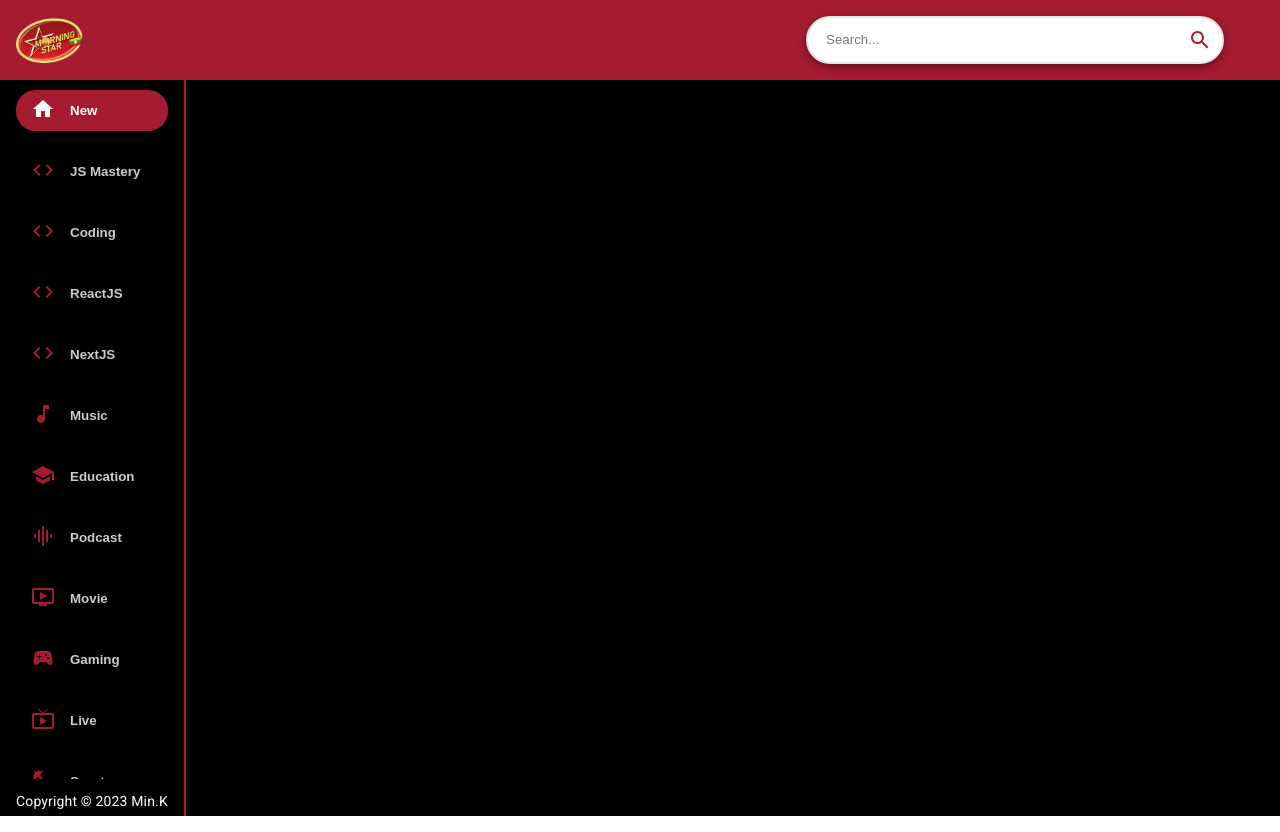
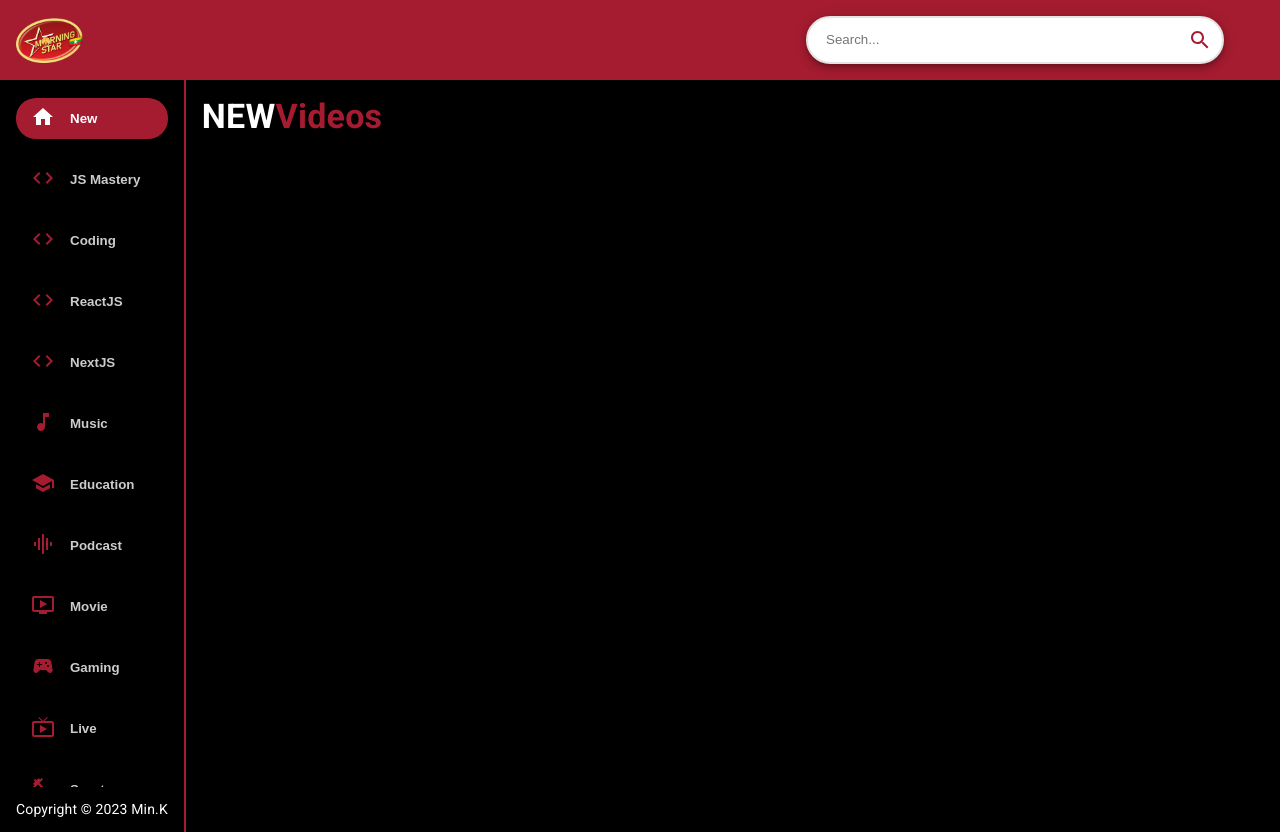
Before and after one commit to min-hinthar/YouTube_API_React_App, a React (Create React App) app: page / in a window 1280 px wide. Built offline with nearby package versions, Linux system fonts and the light colour scheme.

Commit message:
Video.jsx component created and added to Feed

```diff
--- a/src/components/Feed.jsx
+++ b/src/components/Feed.jsx
@@ -1,6 +1,7 @@
 import { useState, useEffect } from "react";
 import { Box, Stack, Typography } from "@mui/material";
-import Sidebar from "./Sidebar";
+
+import { Sidebar, Videos } from './index';
 
 const Feed = () => {
   return (
@@ -8,10 +9,10 @@ const Feed = () => {
       sx={{ flexDirection: { sx: 'column', md: 'row' }}}
     >
       <Box
-        sx={{ height: { sx: 'auto', md: '92vh' }, borderRight: '2px solid #A51C30', px: {sx: 0, md: 2}}}
+        sx={{ height: { sx: 'auto', md: '92vh' }, borderRight: '2px solid #A51C30', px: {sx: 0, md: 2}, p:1 }}
       >
         <Sidebar />
-
+      {/* Copyright */}
         <Typography
           className="copyright"
             variant='body2'
@@ -20,6 +21,33 @@ const Feed = () => {
           Copyright © 2023 Min.K
         </Typography>
       </Box>
+    {/* Videos Feed */}
+      <Box
+        p={2}
+        sx={{
+          overflow: 'auto',
+          height: '90vh',
+          flex: 2,
+        }}
+      >
+        <Typography
+          variant="h4"
+          fontWeight='bold'
+          mb={2}
+          sx={{
+            color: 'white'
+          }}
+        >
+          NEW
+          <span
+            style={{ color: '#A51C30'}}
+          >
+            Videos
+          </span>
+        </Typography>
+      {/* VIDEOS */}
+        <Videos />
+      </Box>
     </Stack>
   )
 }
--- /dev/null
+++ b/src/components/Videos.jsx
@@ -0,0 +1,9 @@
+import React from 'react'
+
+const Videos = () => {
+  return (
+    <div>Videos</div>
+  )
+}
+
+export default Videos
--- a/src/components/index.js
+++ b/src/components/index.js
@@ -5,3 +5,4 @@ export { default as ChannelDetail } from './ChannelDetail';
 export { default as SearchFeed } from './SearchFeed';
 export { default as SearchBar } from './SearchBar';
 export { default as Sidebar } from './Sidebar';
+export { default as Videos } from './Videos';
```
